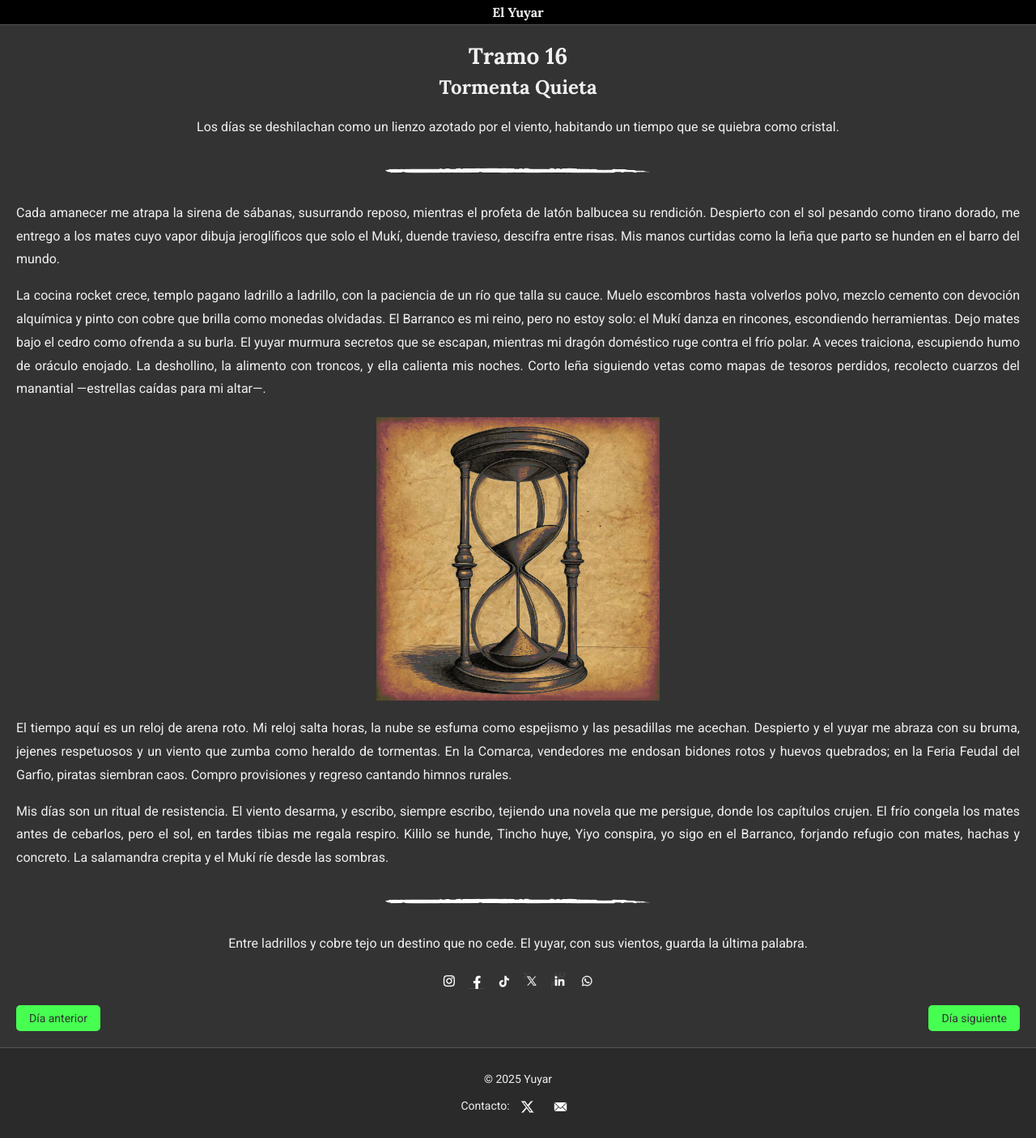
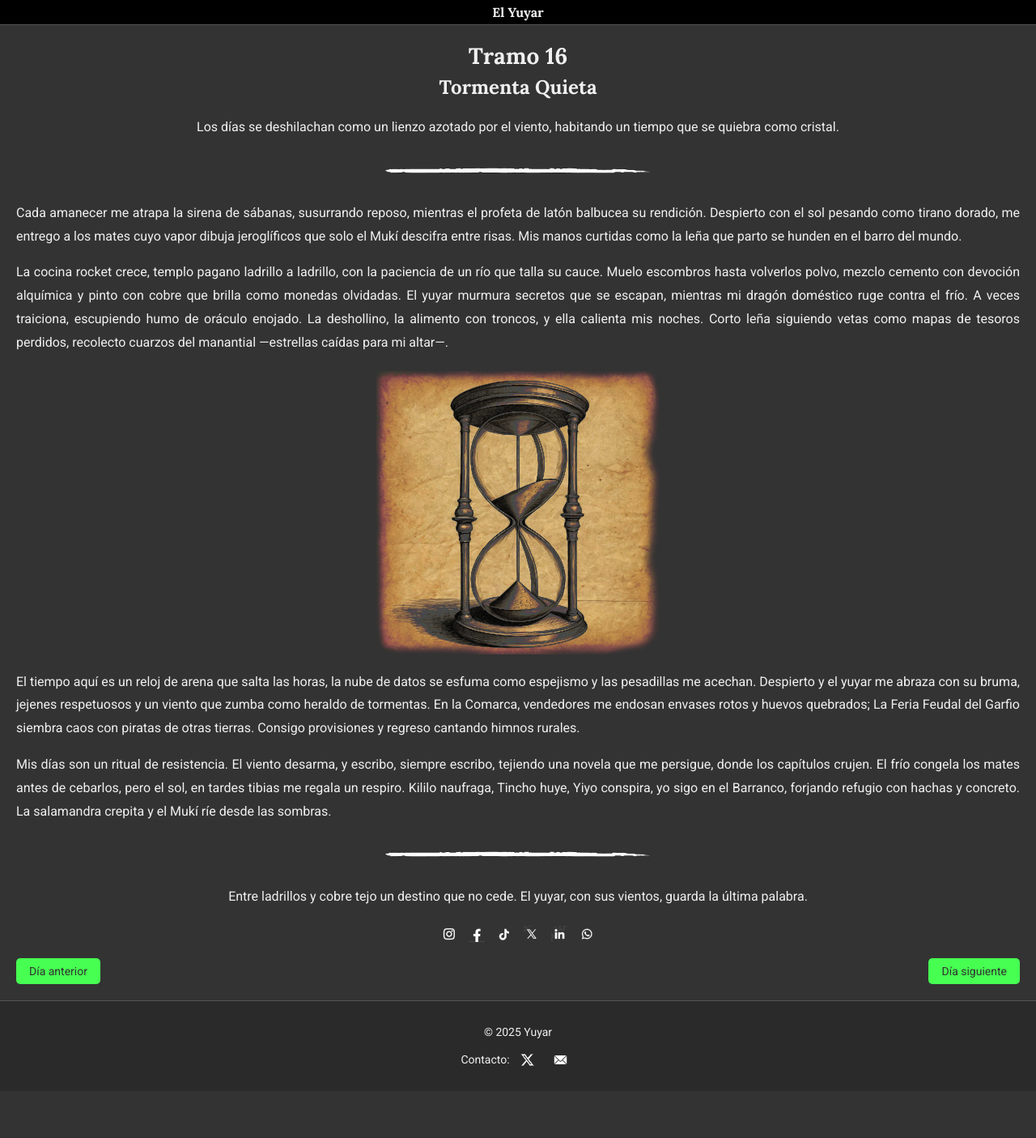
Before and after one commit to mesquele/paqocuaternion.github.io, a Jekyll site: the page built from _posts/2025-03-10-Tramo-16-Tormenta-Quieta.md, in a window 1280 px wide. Shown: the whole page at 81% size. Built offline with Jekyll 4.4.1, drawn with Linux system fonts in a browser that asks for light colours; after the commit the page ends 1347 px from its top, so only the background shows below that.

Commit message:
Post Tramo 16 - Tormenta Quieta - Correccion 1

```diff
--- a/_posts/2025-03-10-Tramo-16-Tormenta-Quieta.md
+++ b/_posts/2025-03-10-Tramo-16-Tormenta-Quieta.md
@@ -9,17 +9,17 @@ date: 2024-03-10 13:00
 
 <img src="/assets/images/separador.png" alt="Separador" style="display: block; margin: 20px auto;">
 
-Cada amanecer me atrapa la sirena de sábanas, susurrando reposo, mientras el profeta de latón balbucea su rendición. Despierto con el sol pesando como tirano dorado, me entrego a los mates cuyo vapor dibuja jeroglíficos que solo el Mukí, duende travieso, descifra entre risas. Mis manos curtidas como la leña que parto se hunden en el barro del mundo.
+Cada amanecer me atrapa la sirena de sábanas, susurrando reposo, mientras el profeta de latón balbucea su rendición. Despierto con el sol pesando como tirano dorado, me entrego a los mates cuyo vapor dibuja jeroglíficos que solo el Mukí descifra entre risas. Mis manos curtidas como la leña que parto se hunden en el barro del mundo.
 <br>
 
-La cocina rocket crece, templo pagano ladrillo a ladrillo, con la paciencia de un río que talla su cauce. Muelo escombros hasta volverlos polvo, mezclo cemento con devoción alquímica y pinto con cobre que brilla como monedas olvidadas. El Barranco es mi reino, pero no estoy solo: el Mukí danza en rincones, escondiendo herramientas. Dejo mates bajo el cedro como ofrenda a su burla. El yuyar murmura secretos que se escapan, mientras mi dragón doméstico ruge contra el frío polar. A veces traiciona, escupiendo humo de oráculo enojado. La deshollino, la alimento con troncos, y ella calienta mis noches. Corto leña siguiendo vetas como mapas de tesoros perdidos, recolecto cuarzos del manantial —estrellas caídas para mi altar—.
+La cocina rocket crece, templo pagano ladrillo a ladrillo, con la paciencia de un río que talla su cauce. Muelo escombros hasta volverlos polvo, mezclo cemento con devoción alquímica y pinto con cobre que brilla como monedas olvidadas. El yuyar murmura secretos que se escapan, mientras mi dragón doméstico ruge contra el frío. A veces traiciona, escupiendo humo de oráculo enojado. La deshollino, la alimento con troncos, y ella calienta mis noches. Corto leña siguiendo vetas como mapas de tesoros perdidos, recolecto cuarzos del manantial —estrellas caídas para mi altar—.
 
 <img src="/assets/images/reloj.png" alt="Reloj" style="display: block; margin: 20px auto;">
 
-El tiempo aquí es un reloj de arena roto. Mi reloj salta horas, la nube se esfuma como espejismo y las pesadillas me acechan. Despierto y el yuyar me abraza con su bruma, jejenes respetuosos y un viento que zumba como heraldo de tormentas. En la Comarca, vendedores me endosan bidones rotos y huevos quebrados; en la Feria Feudal del Garfio, piratas siembran caos. Compro provisiones y regreso cantando himnos rurales.
+El tiempo aquí es un reloj de arena que salta las horas, la nube de datos se esfuma como espejismo y las pesadillas me acechan. Despierto y el yuyar me abraza con su bruma, jejenes respetuosos y un viento que zumba como heraldo de tormentas. En la Comarca, vendedores me endosan envases rotos y huevos quebrados; La Feria Feudal del Garfio siembra caos con piratas de otras tierras. Consigo provisiones y regreso cantando himnos rurales.
 <br>
 
-Mis días son un ritual de resistencia. El viento desarma, y escribo, siempre escribo, tejiendo una novela que me persigue, donde los capítulos crujen. El frío congela los mates antes de cebarlos, pero el sol, en tardes tibias me regala respiro. Kililo se hunde, Tincho huye, Yiyo conspira, yo sigo en el Barranco, forjando refugio con mates, hachas y concreto. La salamandra crepita y el Mukí ríe desde las sombras.
+Mis días son un ritual de resistencia. El viento desarma, y escribo, siempre escribo, tejiendo una novela que me persigue, donde los capítulos crujen. El frío congela los mates antes de cebarlos, pero el sol, en tardes tibias me regala un respiro. Kililo naufraga, Tincho huye, Yiyo conspira, yo sigo en el Barranco, forjando refugio con hachas y concreto. La salamandra crepita y el Mukí ríe desde las sombras.
 
 <img src="/assets/images/separador.png" alt="Separador" style="display: block; margin: 20px auto;">
 
```
Also changed, not shown: assets/images/reloj.png.
